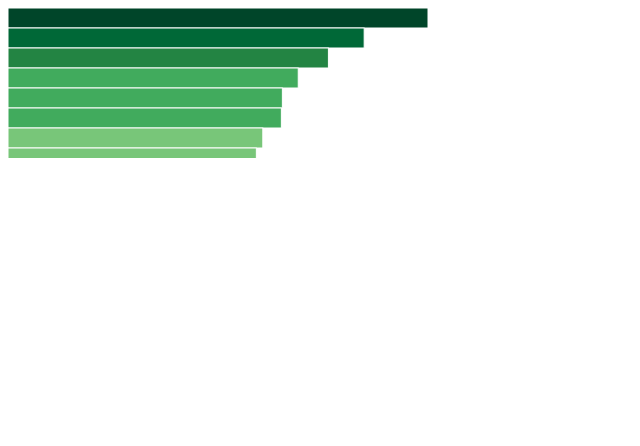
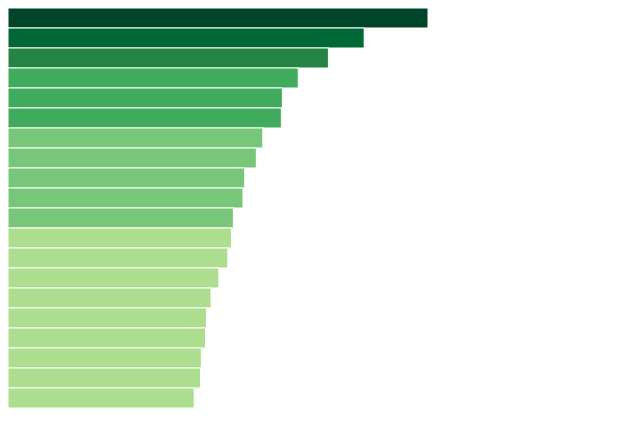
Before and after one commit to tyranja/farmsubsidy_own_tests, a plain HTML site: page index_svg.html in a window 1280 px wide. Shown: the whole page, without its empty margins (0-640 px from the left). Drawn offline with Linux system fonts and the light colour scheme.

Commit message:
add innerHeight and innerWidth to the svg

```diff
--- a/index_svg.html
+++ b/index_svg.html
@@ -7,7 +7,6 @@
     <style type="text/css">
       .chart rect {
         stroke: white;
-        /*fill: steelblue;*/
       }
 
     </style>
@@ -18,10 +17,13 @@
     var color = d3.scale.quantize()
       .range(["rgb(173,221,142)","rgb(120,198,121)","rgb(65,171,93)","rgb(35,132,67)","rgb(0,104,55)","rgb(0,69,41)"]);
 
+    d3.csv("top_payments.csv", function(data){
+      var svg = d3.select("body")
+        .append("svg")
+        .attr("width", window.innerWidth)
+        .attr("height",window.innerHeight);
 
-    d3.csv("top_payments.csv", function(data){
-
-      var chart = d3.select("body").append("svg")
+      var chart = d3.select("svg")
         .attr("class", "chart")
         .attr("width", 420)
         .attr("length", 20 * data.length);
```
